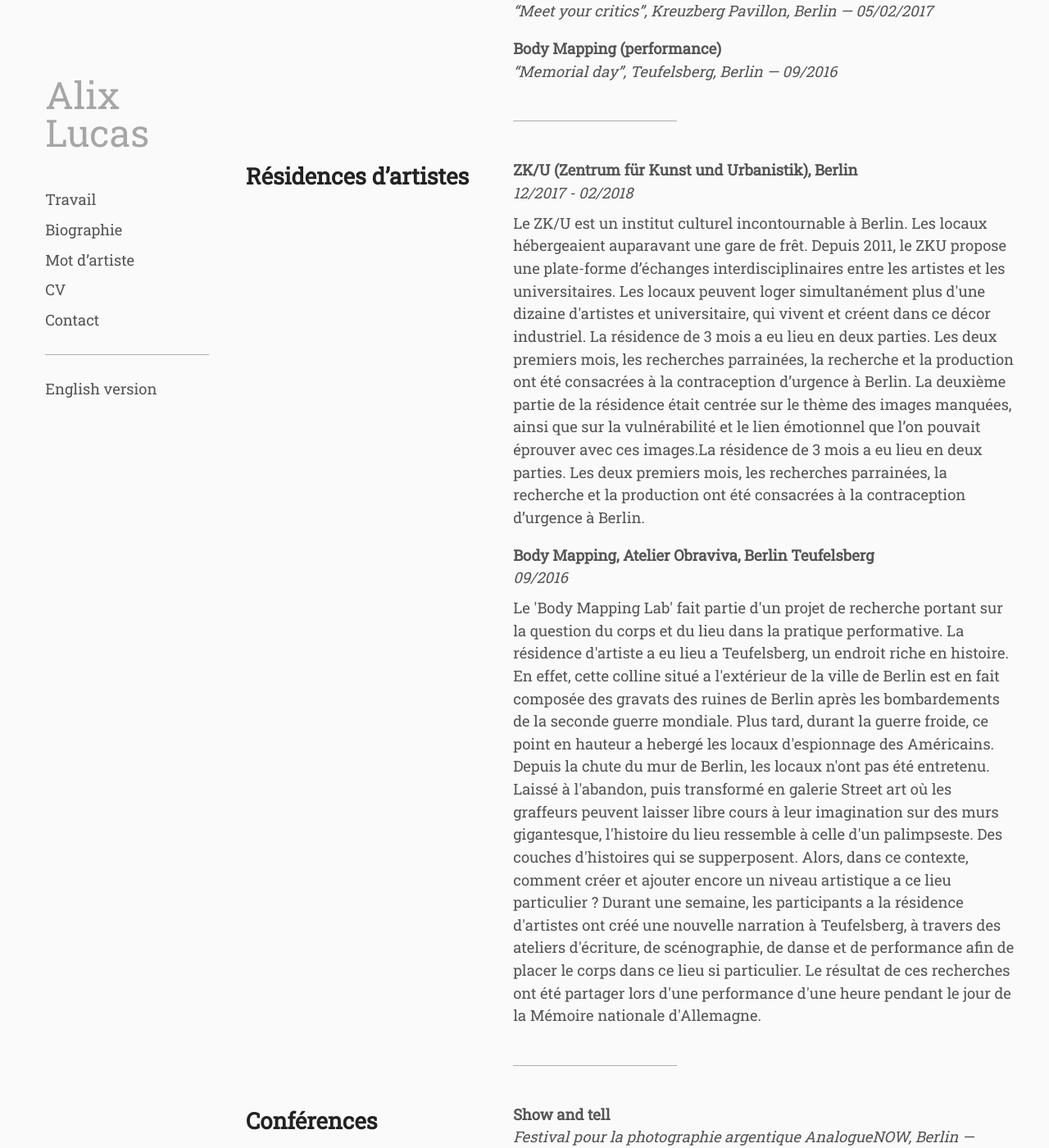
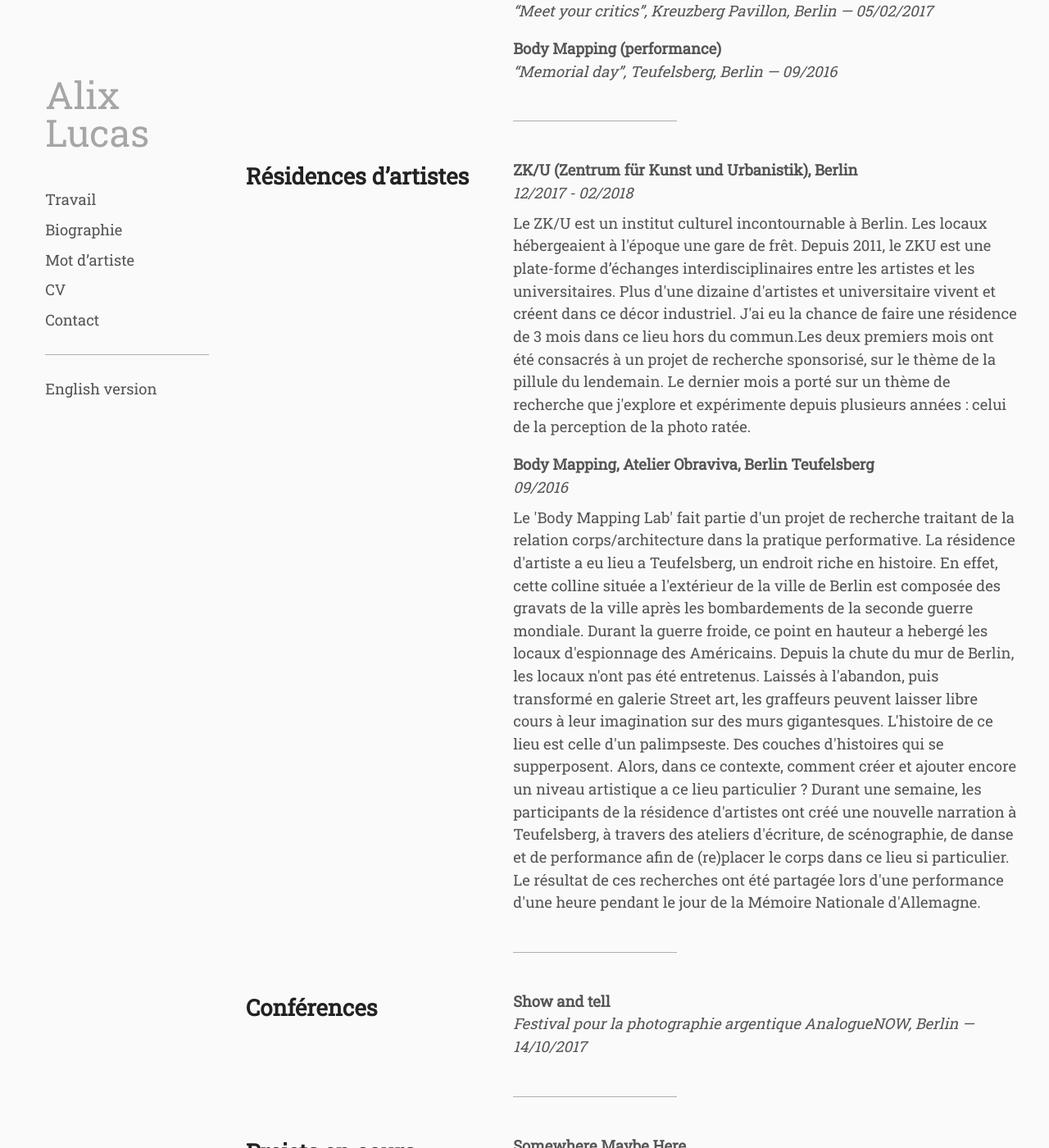
Before and after one commit to whyalix/alixlucas, a Jekyll site: the page built from pages/fr/resume.html, in a window 1280 px wide and 1400 px high, scrolled down 1426 px. Shown: the whole window at 82% size. Built offline with Jekyll 4.4.1, drawn with Linux system fonts in a browser that asks for light colours.

Commit message:
Update art_residencies.yml

```diff
--- a/_data/fr/art_residencies.yml
+++ b/_data/fr/art_residencies.yml
@@ -1,19 +1,19 @@
 - primary: "ZK/U (Zentrum für Kunst und Urbanistik), Berlin"
   secondary: 12/2017 - 02/2018
   content: |
-    Le ZK/U est un institut culturel incontournable à Berlin. Les locaux hébergeaient auparavant une gare de frêt.
-    Depuis 2011, le ZKU propose une plate-forme d’échanges interdisciplinaires entre les artistes et les universitaires.
-    Les locaux peuvent loger simultanément plus d'une dizaine d'artistes et universitaire, qui vivent et créent dans ce décor industriel.
-    La résidence de 3 mois a eu lieu en deux parties. Les deux premiers mois, les recherches parrainées, la recherche et la production ont été consacrées à la contraception d’urgence à Berlin.
-    La deuxième partie de la résidence était centrée sur le thème des images manquées, ainsi que sur la vulnérabilité et le lien émotionnel que l’on pouvait éprouver avec ces images.La résidence de 3 mois a eu lieu en deux parties. Les deux premiers mois, les recherches parrainées, la recherche et la production ont été consacrées à la contraception d’urgence à Berlin.
+    Le ZK/U est un institut culturel incontournable à Berlin. Les locaux hébergeaient à l'époque une gare de frêt.
+    Depuis 2011, le ZKU est une plate-forme d’échanges interdisciplinaires entre les artistes et les universitaires.
+    Plus d'une dizaine d'artistes et universitaire vivent et créent dans ce décor industriel.
+    J'ai eu la chance de faire une résidence de 3 mois dans ce lieu hors du commun.Les deux premiers mois ont été consacrés à un projet de recherche sponsorisé, sur le thème de la pillule du lendemain.
+    Le dernier mois a porté sur un thème de recherche que j'explore et expérimente depuis plusieurs années : celui de la perception de la photo ratée.
 
 - primary: Body Mapping, Atelier Obraviva, Berlin Teufelsberg
   secondary: 09/2016
   content: |
-    Le 'Body Mapping Lab' fait partie d'un projet de recherche portant sur la question du corps et du lieu dans la pratique performative.
-    La résidence d'artiste a eu lieu a Teufelsberg, un endroit riche en histoire. En effet, cette colline situé a l'extérieur de la ville de Berlin est en fait composée des gravats des ruines de Berlin après les bombardements de la seconde guerre mondiale.
-    Plus tard, durant la guerre froide, ce point en hauteur a hebergé les locaux d'espionnage des Américains.
-    Depuis la chute du mur de Berlin, les locaux n'ont pas été entretenu. Laissé à l'abandon, puis transformé en galerie Street art où les graffeurs peuvent laisser libre cours à leur imagination sur des murs gigantesque, l'histoire du lieu ressemble à celle d'un palimpseste. Des couches d'histoires qui se supperposent.
+    Le 'Body Mapping Lab' fait partie d'un projet de recherche traitant de la relation corps/architecture dans la pratique performative.
+    La résidence d'artiste a eu lieu a Teufelsberg, un endroit riche en histoire. En effet, cette colline située a l'extérieur de la ville de Berlin est composée des gravats de la ville après les bombardements de la seconde guerre mondiale.
+    Durant la guerre froide, ce point en hauteur a hebergé les locaux d'espionnage des Américains.
+    Depuis la chute du mur de Berlin, les locaux n'ont pas été entretenus. Laissés à l'abandon, puis transformé en galerie Street art, les graffeurs peuvent laisser libre cours à leur imagination sur des murs gigantesques. L'histoire de ce lieu est celle d'un palimpseste. Des couches d'histoires qui se supperposent.
     Alors, dans ce contexte, comment créer et ajouter encore un niveau artistique a ce lieu particulier ?
-    Durant une semaine, les participants a la résidence d'artistes ont créé une nouvelle narration à Teufelsberg, à travers des ateliers d'écriture, de scénographie, de danse et de performance afin de placer le corps dans ce lieu si particulier.
-    Le résultat de ces recherches ont été partager lors d'une performance d'une heure pendant le jour de la Mémoire nationale d'Allemagne.
+    Durant une semaine, les participants de la résidence d'artistes ont créé une nouvelle narration à Teufelsberg, à travers des ateliers d'écriture, de scénographie, de danse et de performance afin de (re)placer le corps dans ce lieu si particulier.
+    Le résultat de ces recherches ont été partagée lors d'une performance d'une heure pendant le jour de la Mémoire Nationale d'Allemagne.
```
